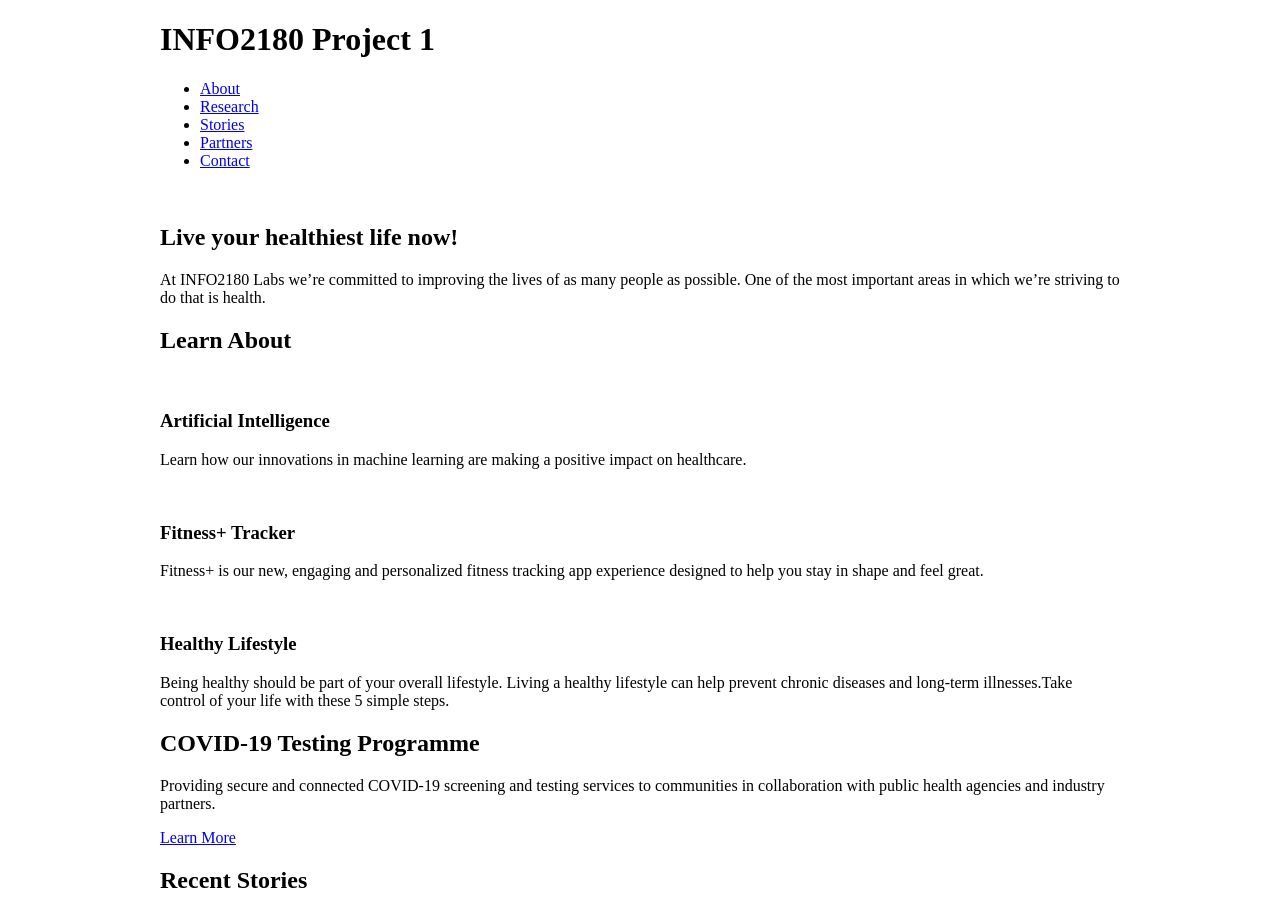
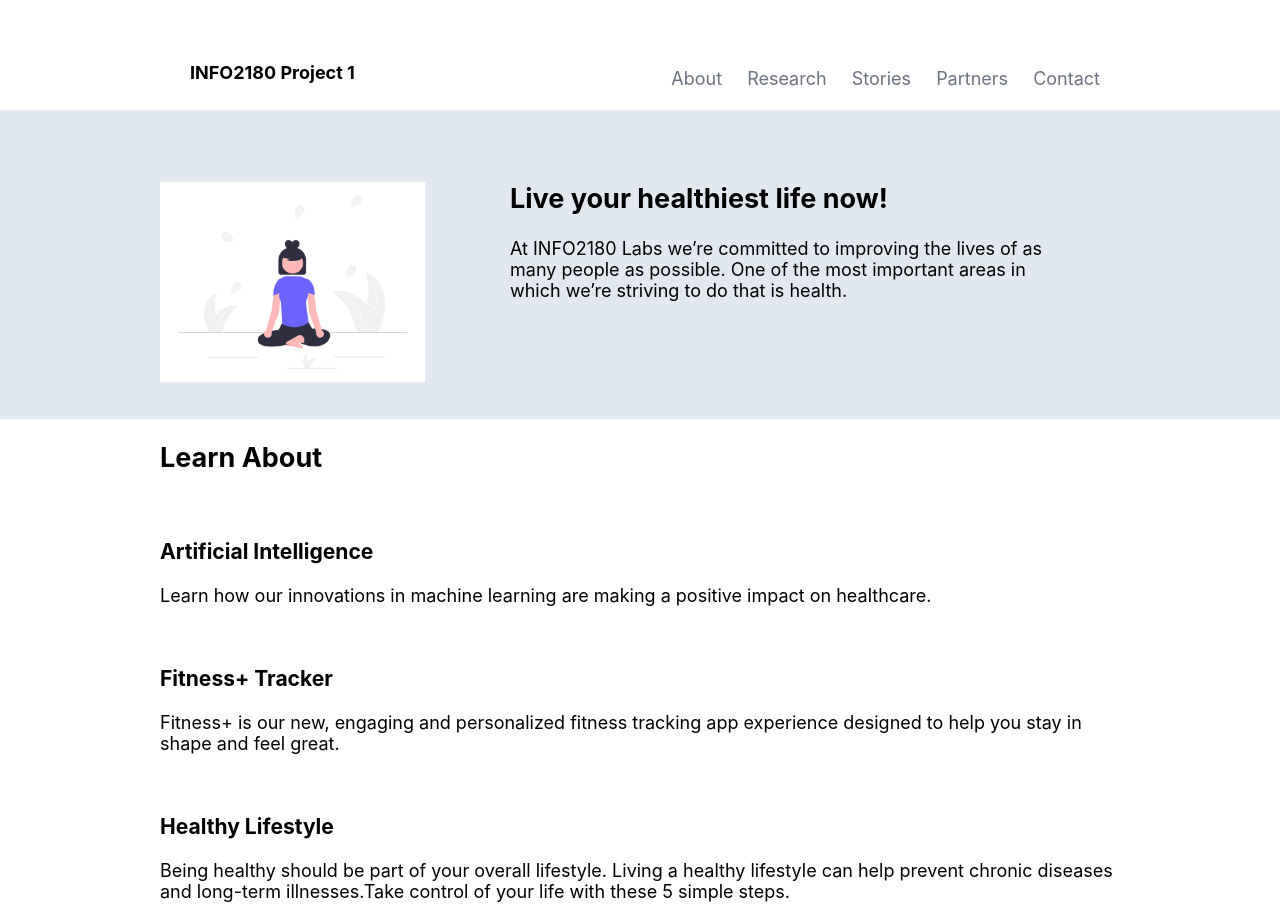
Before and after one commit to Jacke-g456/info2180-project1, a plain HTML site: page index.html in a window 1280 px wide. Shown: the top 905 px of the page. Drawn offline with Linux system fonts and the light colour scheme.

Commit message:
Header and Overview Hero completion

```diff
--- a/index.html
+++ b/index.html
@@ -26,7 +26,7 @@
         <section class="overview-hero">
             <div class="container">
                 <div class="overview-hero-image">
-                    <img src="#" alt="">
+                    <img src="med.png" alt="Description">
                 </div>
                 <div class="overview-hero-text">
                     <h2>Live  your healthiest life now!</h2>
--- a/styles.css
+++ b/styles.css
@@ -1,7 +1,9 @@
 /* Add your CSS to this file */
 body {
     margin: 0;
-    font-size: 16px;
+    font-size: 18px;
+    font-family:-apple-system, BlinkMacSystemFont, "Segoe UI", Roboto, "Helvetica Neue",
+                Arial, "Noto Sans", sans-serif;
 }
 
 .container {
@@ -9,3 +11,53 @@ body {
     max-width: 960px;
     width: 100%;
 }
+
+header{
+    background-color: white;
+    font-size: 18px;
+    margin:50px;
+    padding-bottom: 10px;
+
+}
+header h1{
+    float:left;
+    padding-right:40px;
+    padding-left: 30px;
+    font-size:18px;
+}
+header a{
+    font-size: 18px;
+    text-decoration: none;
+    color:#6b7280;
+
+
+}
+header a:hover{
+    color: #5A67D8;
+}
+header ul{
+    list-style-type: none;
+    float: right;
+
+}
+header li {
+  display: inline-block;
+  margin-right: 20px; /* Space between items */
+}
+
+.overview-hero{
+    background-color: #E2E8F0;
+    padding-top: 50px;
+    padding-bottom: 100px;
+}
+.overview-hero-text{
+    margin-left: 350px;
+    margin-right:50px;
+}
+.overview-hero-image{
+    float: left;
+}
+.overview-hero-image img{
+    height: 200px;
+
+}
```
Also changed, not shown: med.png (added).
